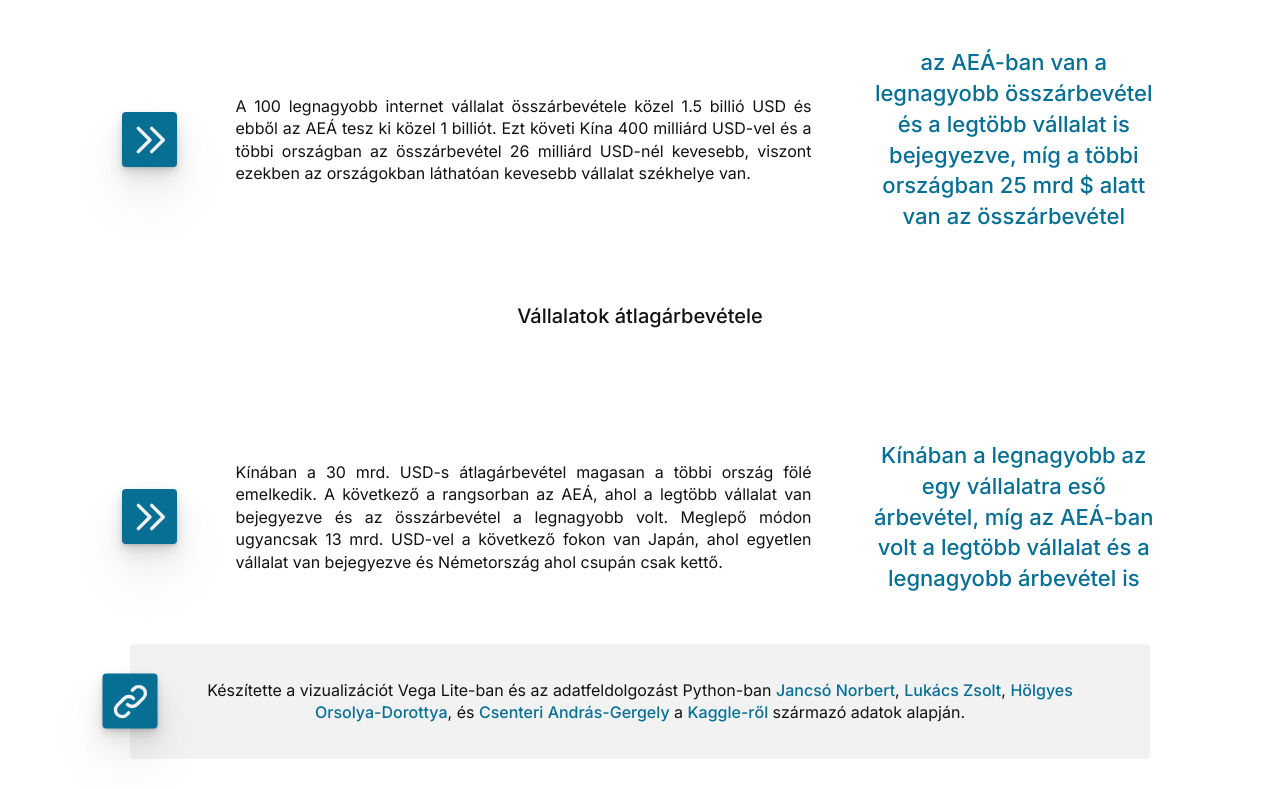
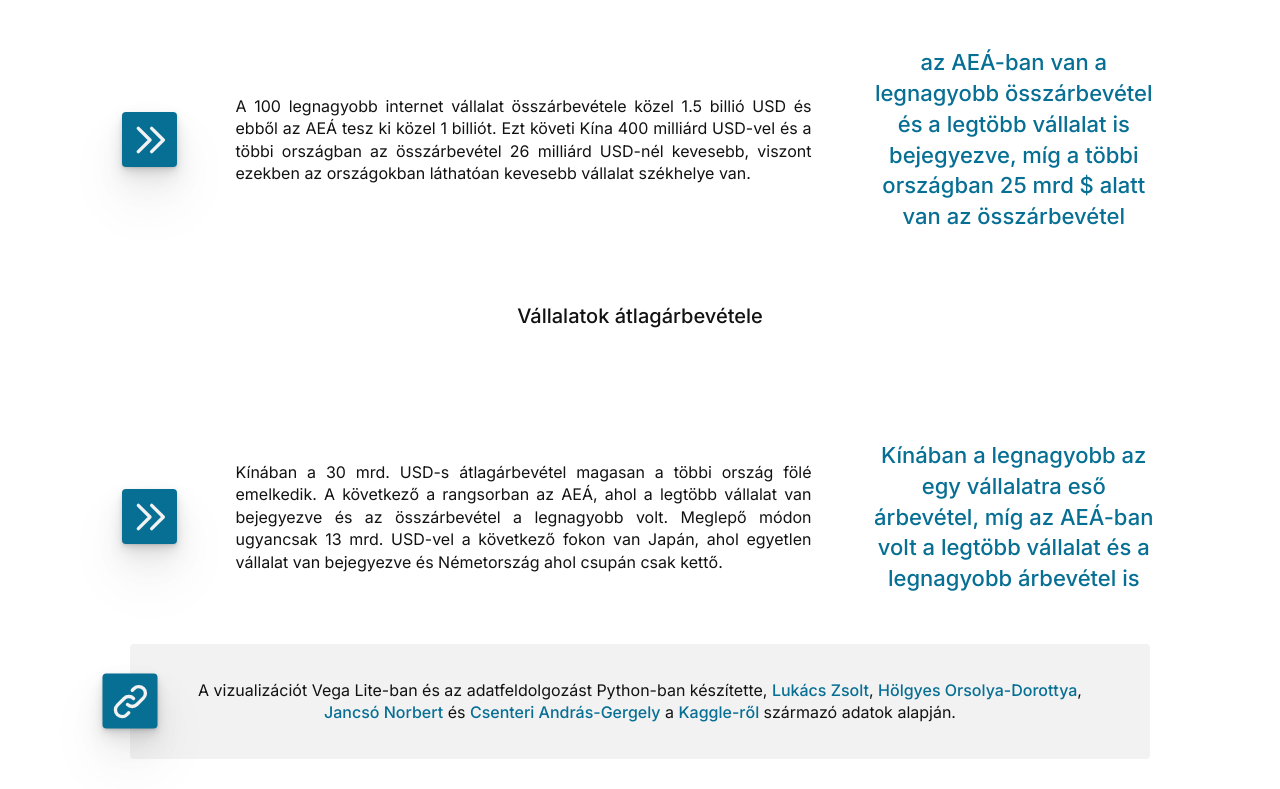
Before and after one commit to rockdonald2/LargestInternetCompaniesAroundTheWorld, a website built with webpack: page website/src/template.html in a window 1280 px wide. Shown: the part 3174-3963 px from the top of the page. Built offline with nearby package versions, Linux system fonts and the light colour scheme; what d3v4 would draw is missing.

```diff
--- a/website/src/template.html
+++ b/website/src/template.html
@@ -484,18 +484,18 @@
                 </div>
 
                 <p class="footer--referrals">
-                    Készítette a vizualizációt Vega Lite-ban és az adatfeldolgozást Python-ban
-                    <a
-                        href="https://www.linkedin.com/in/jancs%C3%B3-norbert-48198b197/"
-                        target="_blank"
-                        >Jancsó Norbert</a
-                    >,
+                    A vizualizációt Vega Lite-ban és az adatfeldolgozást Python-ban készítette,
                     <a href="https://www.linkedin.com/in/zsolt-lukacs/" target="_blank"
                         >Lukács Zsolt</a
                     >,
                     <a href="https://www.linkedin.com/in/orsolya-dorottya-holgyes/" target="_blank"
                         >Hölgyes Orsolya-Dorottya</a
-                    >, és
+                    >,
+                    <a
+                    href="https://www.linkedin.com/in/jancs%C3%B3-norbert-48198b197/"
+                    target="_blank"
+                    >Jancsó Norbert</a
+                > és
                     <a href="https://www.linkedin.com/in/csenterigergely/" target="_blank">
                         Csenteri András-Gergely</a
                     >
```
Also changed, not shown: website/dist/assets/data/data.csv (deleted), website/dist/index.html (deleted), website/dist/js/main.e260b19c356cd9c01385.bundle.js.LICENSE.txt (deleted), website/dist/js/runtime.9d5fe64e4973fc35f6ee.bundle.js (deleted), 4 other files.
